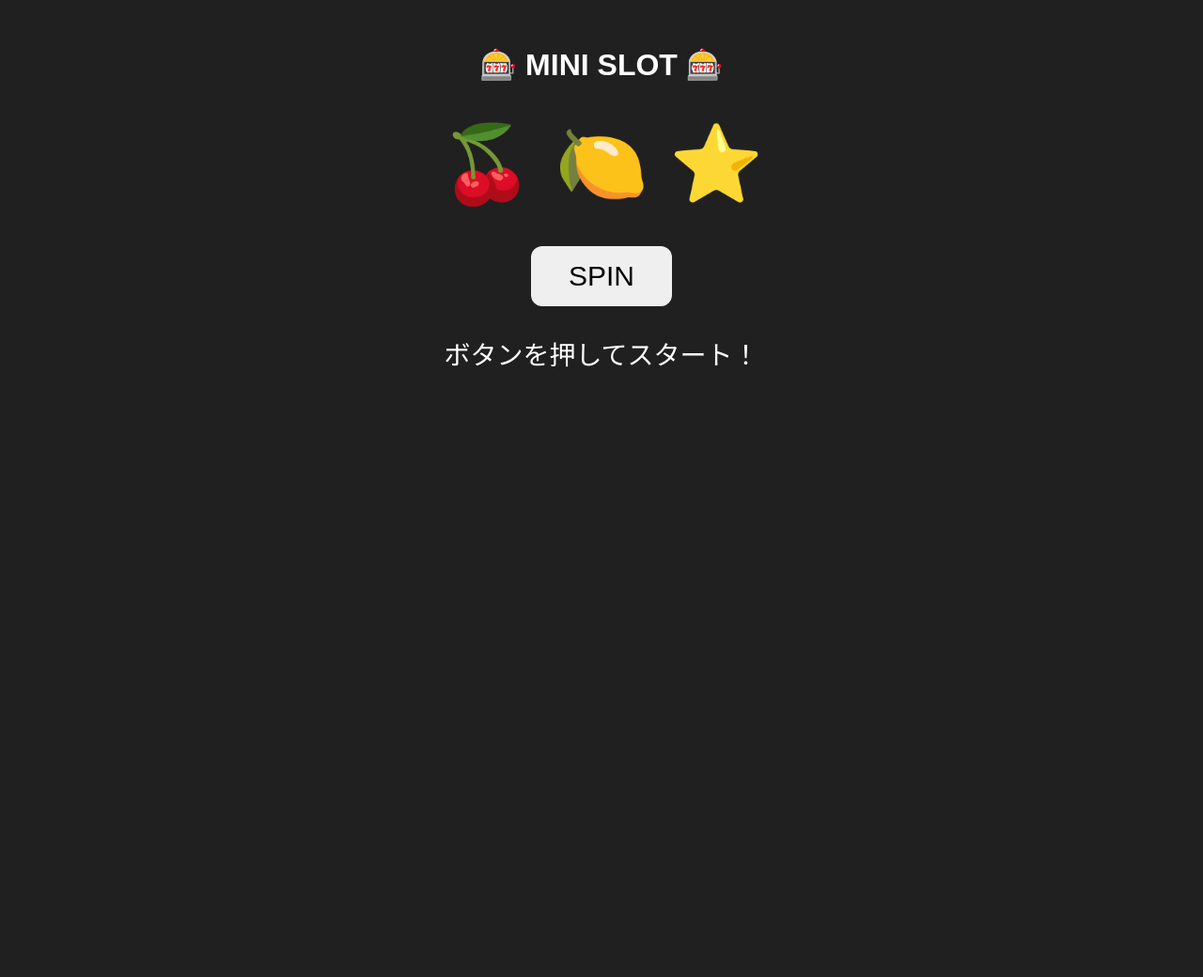
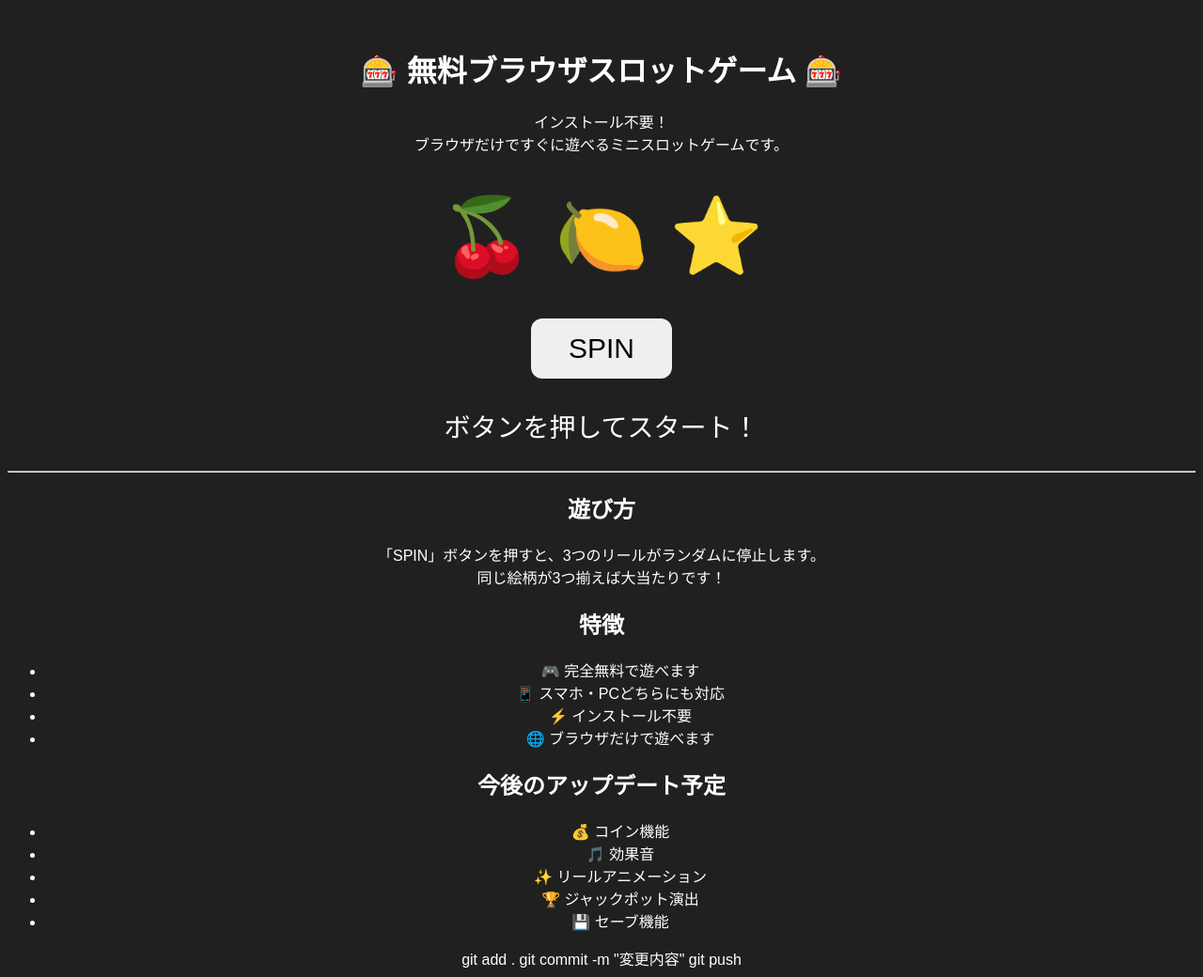
Before and after one commit to desumosan/slot-game, a plain HTML site: page index.html in a window 1280 px wide. Shown: the whole page at 94% size. Before the commit the page ends 800 px from the top, so only its background shows below. Drawn offline with Linux system fonts and the light colour scheme.

Commit message:
微修正

```diff
--- a/index.html
+++ b/index.html
@@ -1,16 +1,31 @@
 <!DOCTYPE html>
 <html lang="ja">
+
 <head>
     <meta charset="UTF-8">
     <meta name="viewport" content="width=device-width, initial-scale=1.0">
-    <title>Mini Slot</title>
+
+    <title>Mini Slot - 無料で遊べるブラウザスロットゲーム</title>
+
+    <meta name="description"
+        content="無料で遊べるブラウザスロットゲームです。インストール不要でスマホ・PCからすぐ遊べます。">
+
+    <meta name="keywords"
+        content="スロット, slot, ブラウザゲーム, 無料ゲーム, Mini Slot, オンラインゲーム">
+
+    <meta name="author" content="desumosan">
 
     <link rel="stylesheet" href="style.css">
 </head>
 
 <body>
 
-    <h1>🎰 MINI SLOT 🎰</h1>
+    <h1>🎰 無料ブラウザスロットゲーム 🎰</h1>
+
+    <p>
+        インストール不要！<br>
+        ブラウザだけですぐに遊べるミニスロットゲームです。
+    </p>
 
     <div id="slot">
         🍒 🍋 ⭐
@@ -24,7 +39,41 @@
         ボタンを押してスタート！
     </p>
 
+    <hr>
+
+    <section>
+        <h2>遊び方</h2>
+
+        <p>
+            「SPIN」ボタンを押すと、3つのリールがランダムに停止します。<br>
+            同じ絵柄が3つ揃えば大当たりです！
+        </p>
+
+        <h2>特徴</h2>
+
+        <ul>
+            <li>🎮 完全無料で遊べます</li>
+            <li>📱 スマホ・PCどちらにも対応</li>
+            <li>⚡ インストール不要</li>
+            <li>🌐 ブラウザだけで遊べます</li>
+        </ul>
+
+        <h2>今後のアップデート予定</h2>
+
+        <ul>
+            <li>💰 コイン機能</li>
+            <li>🎵 効果音</li>
+            <li>✨ リールアニメーション</li>
+            <li>🏆 ジャックポット演出</li>
+            <li>💾 セーブ機能</li>
+        </ul>
+
+    </section>
+
     <script src="script.js"></script>
 
 </body>
-</html>
+
+</html>git add .
+git commit -m "変更内容"
+git push
```
